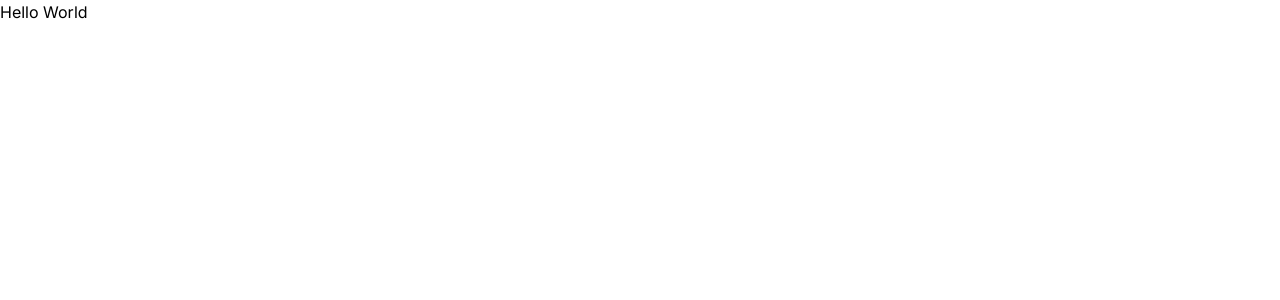
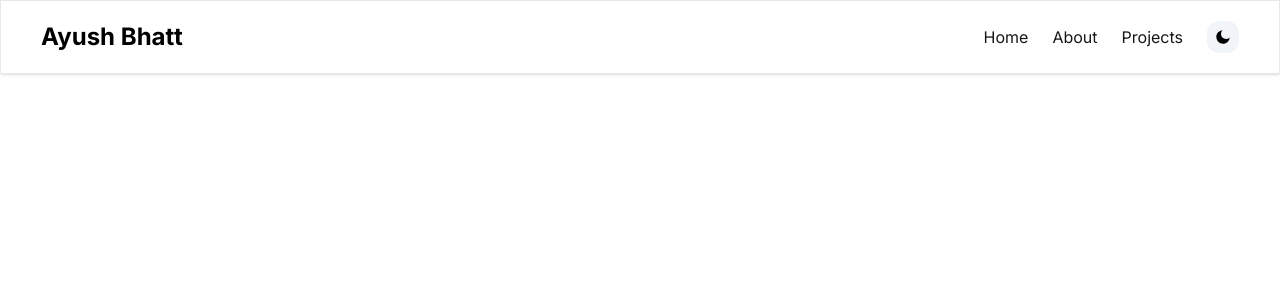
Before and after one commit to alternateAyush/ayush-bhatt-portfolio, a Next.js app: page / in a window 1280 px wide. Shown: the top 300 px of the page. Built offline with nearby package versions, Linux system fonts and the light colour scheme.

Commit message:
finishing-nav-bar

```diff
--- a/package.json
+++ b/package.json
@@ -16,10 +16,16 @@
     "eslint": "8.46.0",
     "eslint-config-next": "13.4.13",
     "next": "13.4.13",
+    "next-themes": "^0.2.1",
     "postcss": "8.4.27",
     "react": "18.2.0",
     "react-dom": "18.2.0",
+    "react-icons": "^4.10.1",
+    "react-scroll": "^1.8.9",
     "tailwindcss": "3.3.3",
     "typescript": "5.1.6"
+  },
+  "devDependencies": {
+    "@types/react-scroll": "^1.8.7"
   }
 }
--- a/src/app/layout.tsx
+++ b/src/app/layout.tsx
@@ -1,6 +1,9 @@
+'use client'
 import './globals.css'
 import type { Metadata } from 'next'
 import { Inter } from 'next/font/google'
+import Navbar from '../components/Navbar';
+import {ThemeProvider as NextThemesProvider, ThemeProvider} from "next-themes";
 
 const inter = Inter({ subsets: ['latin'] })
 
@@ -16,7 +19,10 @@ export default function RootLayout({
 }) {
   return (
     <html lang="en">
-      <body className={inter.className}>{children}</body>
+      <body className={inter.className}>
+        <Navbar/>
+        {children}
+      </body>
     </html>
   )
 }
--- a/src/app/page.tsx
+++ b/src/app/page.tsx
@@ -1,9 +1,10 @@
 import Image from 'next/image'
+import ProfileSection from '@/components/ProfileSection'
 
 export default function Home() {
   return (
-    <main>
-      <h1>Hello World</h1>
+    <main className='mx-auto max-w-3xl px-4 sm:px-6 md:max-w-5xl'>
+      <ProfileSection/>
     </main>
   )
 }
--- /dev/null
+++ b/src/components/Navbar.tsx
@@ -0,0 +1,75 @@
+"use client"
+import React from 'react';
+import {useState} from 'react';
+import {useTheme} from 'next-themes'
+import {Link} from 'react-scroll';
+import {RiMoonFill,RiSunLine} from 'react-icons/ri'
+import {IoMdMenu,IoMdClose} from 'react-icons/io'
+
+interface NavItem{
+    label:string,
+    page:string
+}
+
+const NAV_ITEMS:Array<NavItem> = [
+    {
+        label:'Home',
+        page:'home',
+    },
+    {
+        label:'About',
+        page:'about',
+    },
+    {
+        label:'Projects',
+        page:'projects',
+    }
+]
+
+const Navbar = ()=>{
+    const {systemTheme,theme,setTheme} = useTheme();
+    const currentTheme = (theme==="system")? systemTheme:theme;
+    const [navbar,setNavBar] = useState(false);
+    return (
+        <header className="w-full mx-auto px-4 bg-white border shadow fixed top-0 z-50 sm:px-10">
+            <div className='md:flex md:items-center justify-between'>
+                <div>
+                    <div className='flex justify-between items-center'>
+                        <div className='md:py-5 md:block'>
+                            <h2 className='text-2xl font-bold '>Ayush Bhatt</h2>
+                        </div>
+                        <div className='md:hidden'>
+                            <button onClick={()=>{setNavBar(!navbar)}}>{(navbar)? <IoMdClose size={30}/>:<IoMdMenu size={30}/>}</button>
+                        </div>
+                    </div>
+                </div>
+                <div>
+                    <div className={`flex-1 justify-self-center pb-3 mt-8 md:block md:pb-0 md:mt-0 ${navbar? 'block': 'hidden'}`}>
+                        <div className='justify-center items-center space-y-6 md:flex md:space-x-6 md:space-y-0'>
+                            {NAV_ITEMS.map((navItem,idx)=>{
+                                return <Link
+                                         to={navItem.page}
+                                         key={idx}
+                                         className="cursor-pointer block lg:inline-block text-neutral-900 hover:text-neutral-500"
+                                         activeClass='active'
+                                         smooth={true}
+                                         spy={true}
+                                         offset={-100}
+                                         duration={500}
+                                         onClick={()=>{setNavBar(!navbar)}}>{navItem.label}</Link>
+                            })}
+                            {
+                                (currentTheme==="dark")?
+                                <button onClick={()=>setTheme("light")} className='bg-slate-100 rounded-xl p-2'><RiSunLine/></button>:
+                                <button onClick={()=>setTheme("dark")} className='bg-slate-100 rounded-xl p-2'><RiMoonFill/></button>
+                            }
+                        </div>
+                    </div>
+                </div>
+
+            </div>
+        </header>
+    )
+}
+
+export default Navbar;
--- /dev/null
+++ b/src/components/ProfileSection.tsx
@@ -0,0 +1,13 @@
+import React from 'react';
+import Image from 'next/image';
+
+const ProfileSection=()=>{
+    return <section id="home">
+        <div>
+            <div></div>
+            <div></div>
+        </div>
+    </section>
+}
+
+export default ProfileSection;
```
Also changed, not shown: 1 other file (tests, documents, lock files or other folders).
